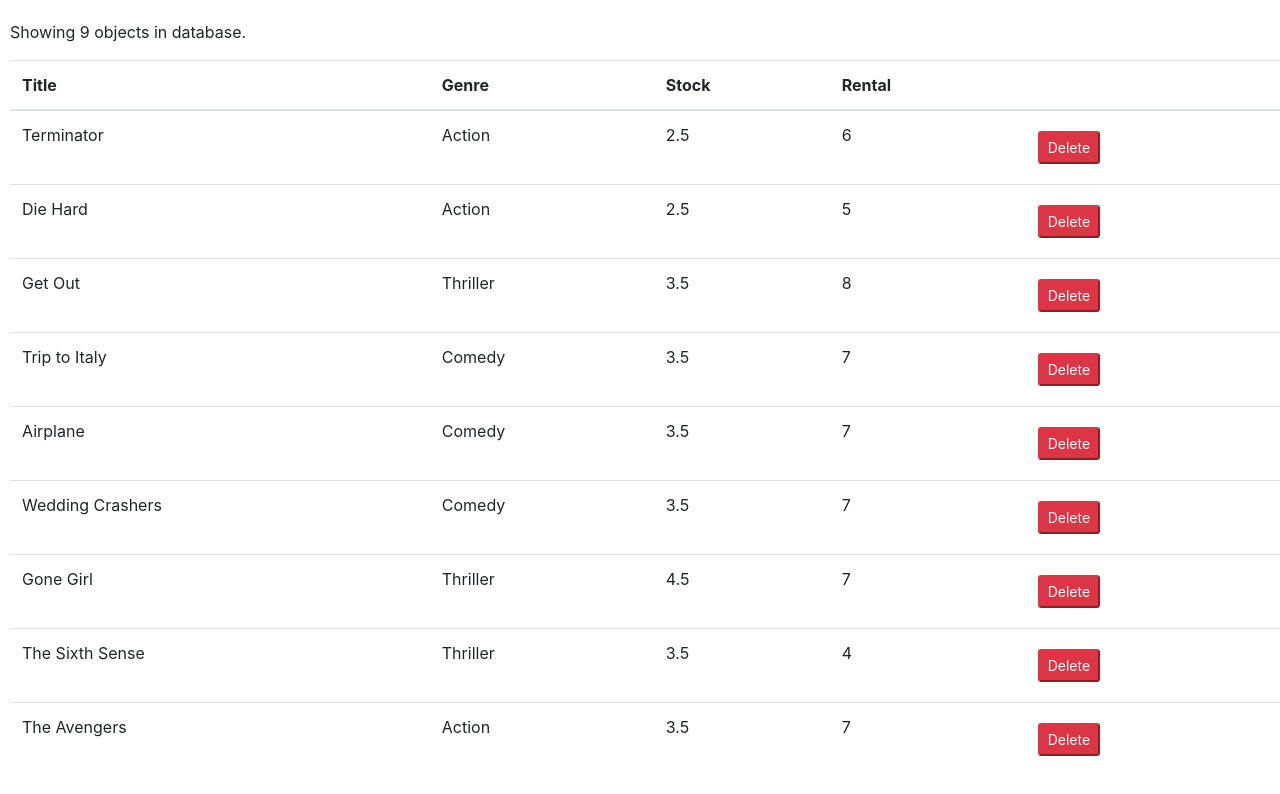
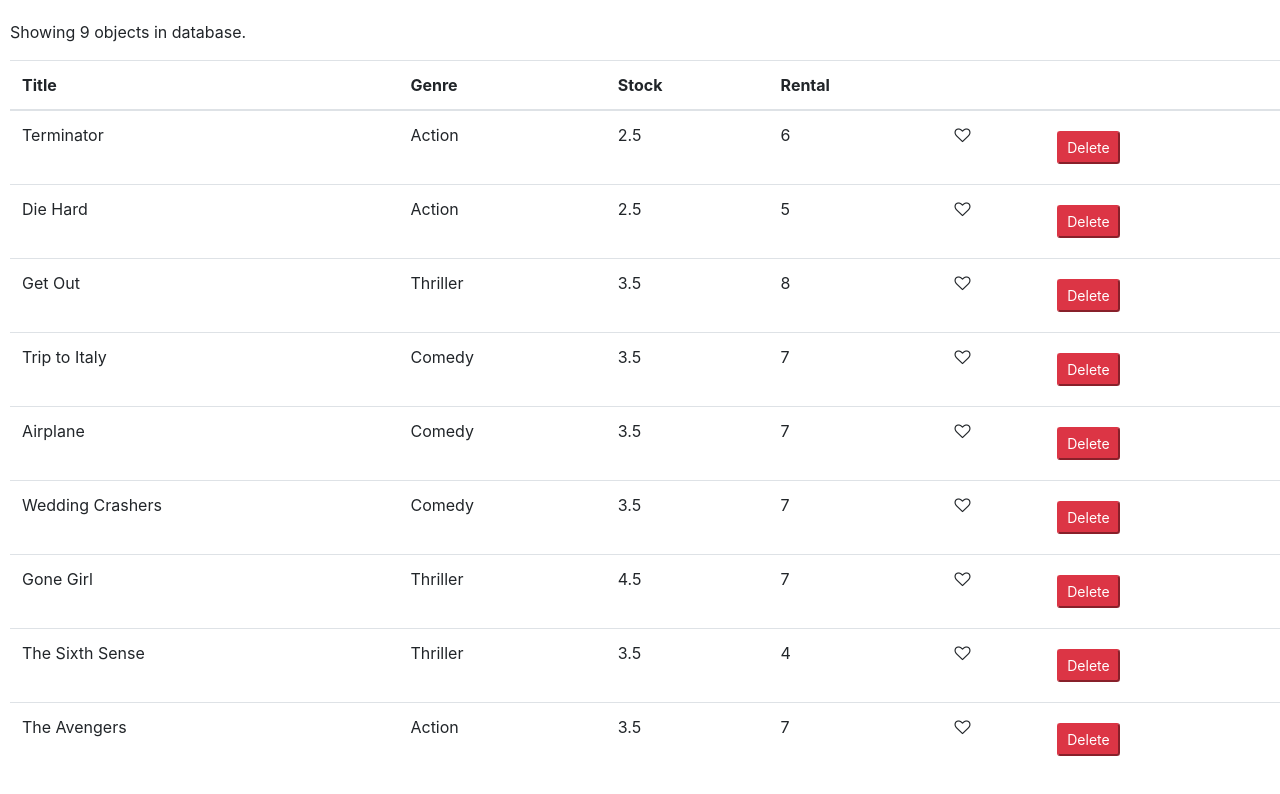
Before and after one commit to faysal3875/react-component-app, a React (Create React App) app: page / in a window 1280 px wide. Shown: the top 794 px of the page. Built offline with nearby package versions, Linux system fonts and the light colour scheme.

Commit message:
Define Like user interface.

```diff
--- a/src/Like.jsx
+++ b/src/Like.jsx
@@ -1,8 +1,10 @@
 import React, { Component } from "react";
-const Like = ({ onLike}) => {
+const Like = ({ onLike, liked }) => {
   let classes = "fa fa-heart";
-  classes += onLike ? "-o" : "";
-  return <i onClick={()=>{onLike()}} className={classes} style={{ cursor: "pointer" }}></i>;
+  classes += !liked ? "-o" : "";
+  return (
+    <i onClick={onLike} className={classes} style={{ cursor: "pointer" }}></i>
+  );
 };
 
 export default Like;
--- a/src/Services/fakeMovieService.js
+++ b/src/Services/fakeMovieService.js
@@ -7,64 +7,64 @@
     genre: { _id: "5b21ca3eeb7f6fbccd471818", name: "Action" },
     numberInStock: 6,
     dailyRentalRate: 2.5,
-    publishDate: "2018-01-03T19:04:28.809Z"
+    publishDate: "2018-01-03T19:04:28.809Z",
   },
   {
     _id: "5b21ca3eeb7f6fbccd471816",
     title: "Die Hard",
     genre: { _id: "5b21ca3eeb7f6fbccd471818", name: "Action" },
     numberInStock: 5,
-    dailyRentalRate: 2.5
+    dailyRentalRate: 2.5,
   },
   {
     _id: "5b21ca3eeb7f6fbccd471817",
     title: "Get Out",
     genre: { _id: "5b21ca3eeb7f6fbccd471820", name: "Thriller" },
     numberInStock: 8,
-    dailyRentalRate: 3.5
+    dailyRentalRate: 3.5,
   },
   {
     _id: "5b21ca3eeb7f6fbccd471819",
     title: "Trip to Italy",
     genre: { _id: "5b21ca3eeb7f6fbccd471814", name: "Comedy" },
     numberInStock: 7,
-    dailyRentalRate: 3.5
+    dailyRentalRate: 3.5,
   },
   {
     _id: "5b21ca3eeb7f6fbccd47181a",
     title: "Airplane",
     genre: { _id: "5b21ca3eeb7f6fbccd471814", name: "Comedy" },
     numberInStock: 7,
-    dailyRentalRate: 3.5
+    dailyRentalRate: 3.5,
   },
   {
     _id: "5b21ca3eeb7f6fbccd47181b",
     title: "Wedding Crashers",
     genre: { _id: "5b21ca3eeb7f6fbccd471814", name: "Comedy" },
     numberInStock: 7,
-    dailyRentalRate: 3.5
+    dailyRentalRate: 3.5,
   },
   {
     _id: "5b21ca3eeb7f6fbccd47181e",
     title: "Gone Girl",
     genre: { _id: "5b21ca3eeb7f6fbccd471820", name: "Thriller" },
     numberInStock: 7,
-    dailyRentalRate: 4.5
+    dailyRentalRate: 4.5,
   },
   {
     _id: "5b21ca3eeb7f6fbccd47181f",
     title: "The Sixth Sense",
     genre: { _id: "5b21ca3eeb7f6fbccd471820", name: "Thriller" },
     numberInStock: 4,
-    dailyRentalRate: 3.5
+    dailyRentalRate: 3.5,
   },
   {
     _id: "5b21ca3eeb7f6fbccd471821",
     title: "The Avengers",
     genre: { _id: "5b21ca3eeb7f6fbccd471818", name: "Action" },
     numberInStock: 7,
-    dailyRentalRate: 3.5
-  }
+    dailyRentalRate: 3.5,
+  },
 ];
 
 export function getMovies() {
@@ -72,13 +72,13 @@
 }
 
 export function getMovie(id) {
-  return movies.find(m => m._id === id);
+  return movies.find((m) => m._id === id);
 }
 
 export function saveMovie(movie) {
-  let movieInDb = movies.find(m => m._id === movie._id) || {};
+  let movieInDb = movies.find((m) => m._id === movie._id) || {};
   movieInDb.name = movie.name;
-  movieInDb.genre = genresAPI.genres.find(g => g._id === movie.genreId);
+  movieInDb.genre = genresAPI.genres.find((g) => g._id === movie.genreId);
   movieInDb.numberInStock = movie.numberInStock;
   movieInDb.dailyRentalRate = movie.dailyRentalRate;
 
@@ -91,7 +91,7 @@
 }
 
 export function deleteMovie(id) {
-  let movieInDb = movies.find(m => m._id === id);
+  let movieInDb = movies.find((m) => m._id === id);
   movies.splice(movies.indexOf(movieInDb), 1);
   return movieInDb;
 }
--- a/src/objects.jsx
+++ b/src/objects.jsx
@@ -11,12 +11,20 @@
     );
     this.setState({ objects });
   };
+  handleLike = (obj) => {
+    const objects = [...this.state.objects];
+    const index = objects.indexOf(obj);
+    objects[index] = { ...objects[index] };
+    objects[index].Liked = !objects[index].Liked;
+    console.log(objects[index].Liked);
+    this.setState({ objects });
+  };
   render() {
     if (this.state.objects.length === 0)
       return <p>There are no objects in database!</p>;
     return (
       <React.Fragment>
-          <p>Showing {this.state.objects.length} objects in database.</p>
+        <p>Showing {this.state.objects.length} objects in database.</p>
         <table className="table">
           <thead>
             <tr>
@@ -24,6 +32,7 @@
               <th>Genre</th>
               <th>Stock</th>
               <th>Rental</th>
+              <th></th>
               <th></th>
             </tr>
           </thead>
@@ -34,6 +43,9 @@
                 <td>{obj.genre.name}</td>
                 <td>{obj.dailyRentalRate}</td>
                 <td>{obj.numberInStock}</td>
+                <td>
+                  <Like onLike={() => this.handleLike(obj)} liked={obj.Liked} />
+                </td>
                 <td>
                   <button
                     onClick={() => this.handleDelete(obj)}
```
